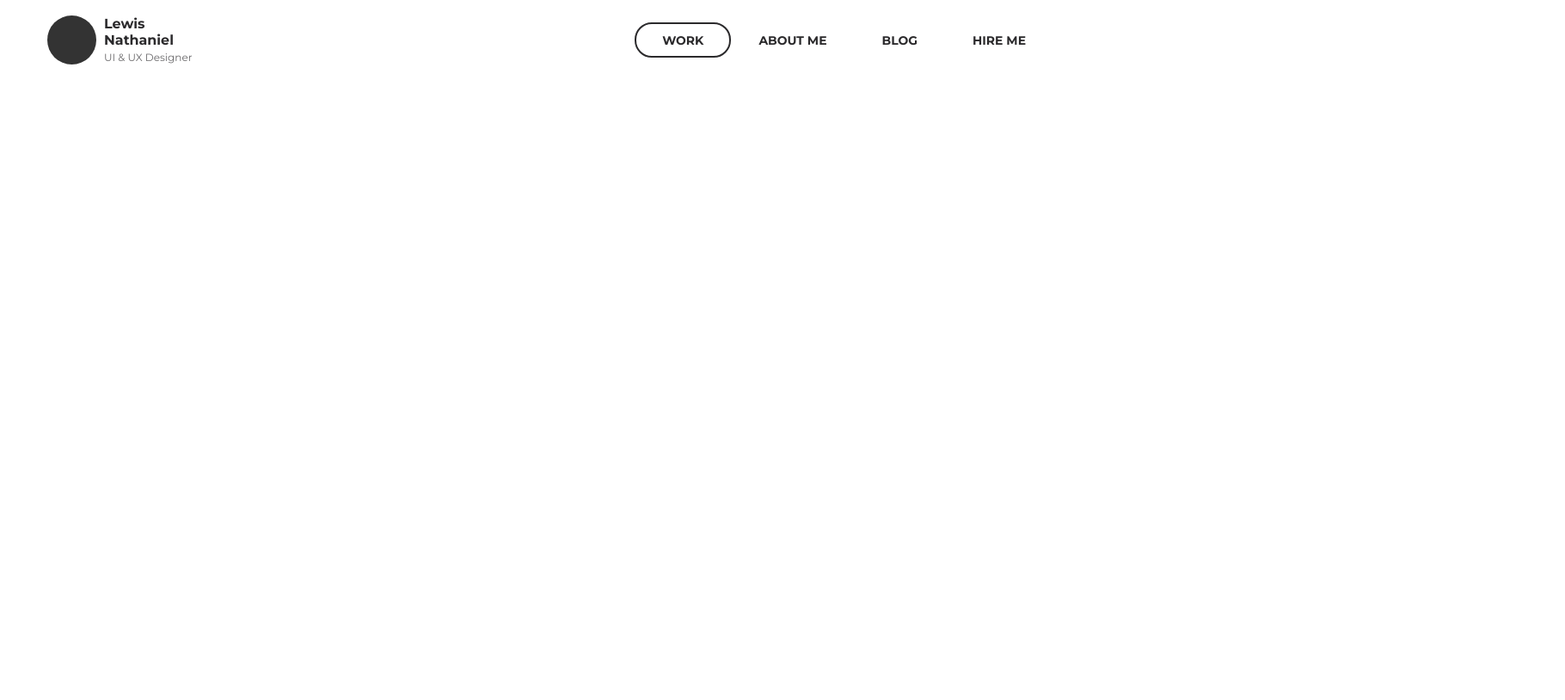
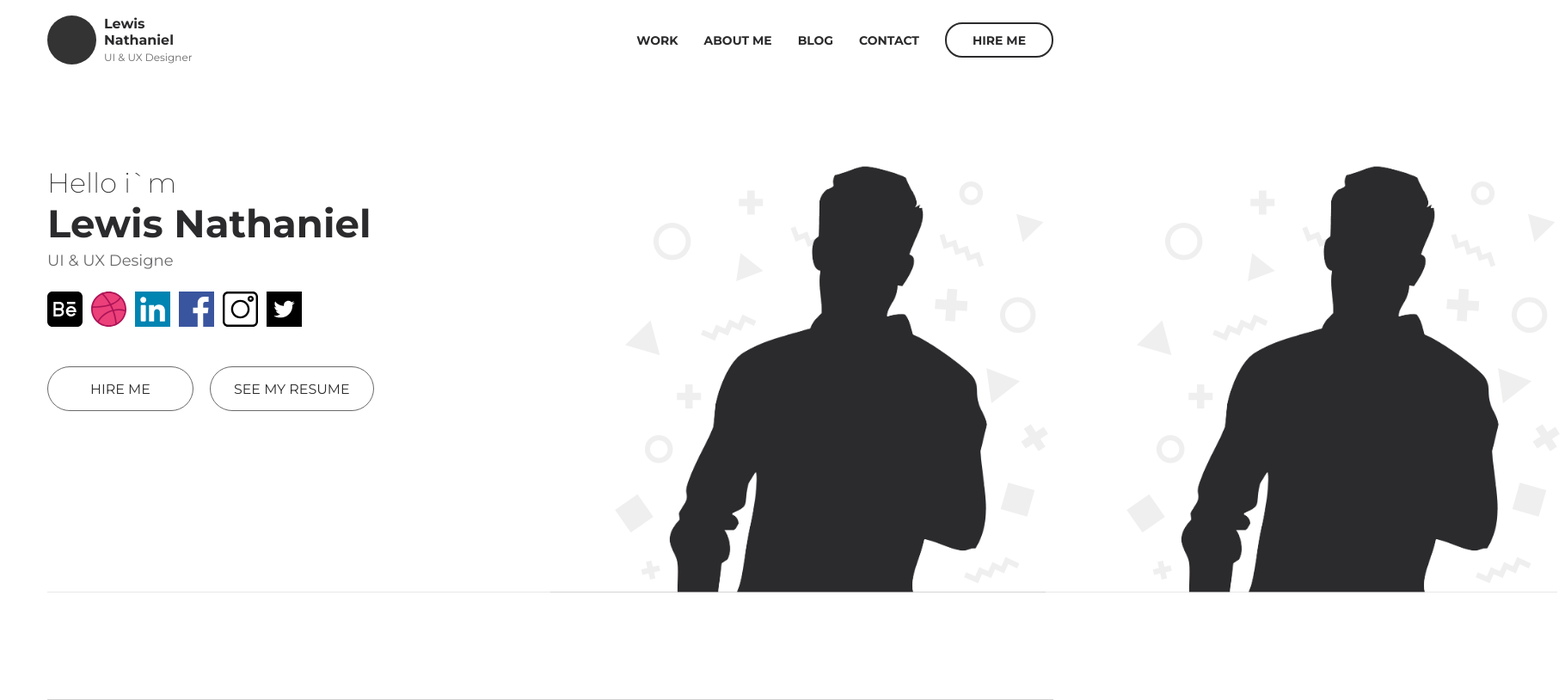
Before and after one commit to shaugsa/DesignerPortfolio, a plain HTML site: page index.html in a window 1280 px wide. Shown: the whole page at 86% size, 1820 px wide, since content can reach past the window. Drawn offline with Linux system fonts and the light colour scheme.

Commit message:
add blocks: intro, btn

```diff
--- /dev/null
+++ b/assets/style/blocks/btn.less
@@ -0,0 +1,41 @@
+// main: ../style.less
+
+.btn{
+    display: inline-block;
+    vertical-align: top;
+    padding: 1.1rem 1.8rem;
+    min-width: 170px;
+
+    border: 1px solid @gray;
+    border-radius: 30px;
+    background: none;
+    cursor: pointer;
+
+    font-family: inherit;
+    font-size: 1.06rem;
+    line-height: 1.1;
+    color: @black;
+    text-transform: uppercase;
+    text-decoration: none;
+    text-align: center;
+
+    transition:
+    background-color .2s linear,
+    color .2s linear,
+    box-shadow .2s linear;
+
+    &:focus{
+        outline: none;
+    }
+
+    &:hover{
+      background-color: @black;
+      box-shadow: 2px 2px 10px rgba(#000, .24);
+      color: @white;
+    }
+
+    + .btn{
+        margin-left: 1rem;
+    }
+
+}
--- a/assets/style/blocks/intro.less
+++ b/assets/style/blocks/intro.less
@@ -1,7 +1,41 @@
 // main: ../style.less
 
 .intro{
-    width: 200px;
-    height: 200px;
-    background-color: #ccc;
+    padding-top: 100px;
 }
+
+.intro__inner{
+    background: url(/assets/images/intro/photo.png) right top no-repeat;
+    display: flex;
+    padding-bottom: 120px;
+    border-bottom: 1px solid rgba(@gray, .3);
+}
+
+.intro__content{
+    width: 50%;
+}
+
+.intro__subtitle{
+    font-size: 2.13rem;
+    color: @black;
+    font-weight: 200;
+}
+
+.intro__title{
+    margin-bottom: 5px;
+
+    font-size: 3rem;
+    color: @black;
+    font-weight: 700;
+}
+
+.intro__text{
+    margin-bottom: 25px;
+
+    font-size: 1.2rem;
+    color: rgba(@black, .7);
+}
+
+.intro__photo{
+    width: 50%;
+}
--- a/assets/style/blocks/nav.less
+++ b/assets/style/blocks/nav.less
@@ -2,11 +2,13 @@
 
 .nav{
     display: flex;
+    align-items: center;
     height: 100%;
 }
 
 .nav__link{
-    padding: 0.66rem 2rem;
+    margin-left: 30px;
+    position: relative;
 
     font-size: 0.93rem;
     color: @black;
@@ -14,11 +16,41 @@
     font-weight: 700;
     text-decoration: none;
 
-    border:2px solid transparent;
-    border-radius: 20px;
+    &:after{
+        content: "";
+        width: 0;
+        height: 2px;
+        background-color: @black;
 
-    &:hover,
-    &.active{
-        border-color: @black;
+        position: absolute;
+        bottom: -5px;
+        left: 0;
+        z-index: 1;
+
+        transition: width .2s linear;
+    }
+
+    &:hover:not(.nav__link--btn){
+
+        &:after{
+            width: 100%;
+        }
+    }
+
+    // modifivators
+
+    &--btn{
+        padding: 0.66rem 2rem;
+        border:2px solid @black;
+        border-radius: 20px;
+
+        transition:
+        background-color .2s linear,
+        color .2s linear;
+
+        &:hover{
+            background-color: @black;
+            color: @white;
+        }
     }
 }
--- /dev/null
+++ b/assets/style/blocks/social.less
@@ -0,0 +1,22 @@
+// main: ../style.less
+
+.social{
+    display: flex;
+    margin-bottom: 42px;
+}
+
+.social__link{
+    text-decoration: none;
+    margin-right: 10px;
+
+    transition: transform .2s linear;
+
+    &:hover{
+        transform: translateY(-5px);
+    }
+}
+
+.social__link img{
+    width: 41px;
+    height: 41px;
+}
--- a/assets/style/style.less
+++ b/assets/style/style.less
@@ -13,6 +13,10 @@ body{
     color: @black;
 }
 
+h1, h2, h3, h4, h5, h6{
+    margin: 0;
+}
+
 *,
 *:before,
 *:after{
@@ -25,3 +29,6 @@ body{
 @import "blocks/header";
 @import "blocks/user";
 @import "blocks/nav";
+@import "blocks/intro";
+@import "blocks/social";
+@import "blocks/btn";
--- a/assets/style/vars.less
+++ b/assets/style/vars.less
@@ -2,6 +2,6 @@
 //  main: style.less
 
 @black: #2B2A2C;
-@grey: #6A696B;
+@gray: #6A696B;
 @grey-light: #8D8D8E;
 @white: #ffffff;
--- a/index.html
+++ b/index.html
@@ -6,7 +6,7 @@
     <meta name="viewport" content="width=device-width, initial-scale=1.0">
     <link rel="preconnect" href="https://fonts.googleapis.com">
     <link rel="preconnect" href="https://fonts.gstatic.com" crossorigin>
-    <link href="https://fonts.googleapis.com/css2?family=Montserrat:ital,wght@0,300;0,400;0,700;1,300&display=swap" rel="stylesheet">
+    <link href="https://fonts.googleapis.com/css2?family=Montserrat:ital,wght@0,200,300;0,400;0,700;1,300&display=swap" rel="stylesheet">
     <link rel="stylesheet" href="assets/style/style.css">
     <title>DesignerPortfolio</title>
 </head>
@@ -30,14 +30,63 @@
                     </div>
                 </div>
                 <nav class="nav">
-                    <a class="nav__link active" href="">WORK</a>
-                    <a class="nav__link" href="">ABOUT ME</a>
-                    <a class="nav__link" href="">BLOG</a>
-                    <a class="nav__link" href="">HIRE ME</a>
+                    <a class="nav__link" href="#">WORK</a>
+                    <a class="nav__link" href="#">ABOUT ME</a>
+                    <a class="nav__link" href="#">BLOG</a>
+                    <a class="nav__link" href="#">contact</a>
+                    <a class="nav__link nav__link--btn" href="#">HIRE ME</a>
+
                 </nav>
             </div>
         </div>
-    </header>
+    </header> <!-- /.header-->
+
+
+    <!--intro-->
+    <section class="intro">
+        <div class="container">
+
+           <div class="intro__inner">
+               <div class="intro__content">
+                    <h2 class="intro__subtitle">
+                        Hello i`m
+                    </h2>
+                    <h1 class="intro__title">
+                        Lewis Nathaniel
+                    </h1>
+                    <div class="intro__text">UI &amp; UX Designe</div>
+
+                    <div class="social">
+                        <a class="social__link" href="#">
+                            <img src="assets/images/icons/behance.svg" alt="">
+                        </a>
+                        <a class="social__link" href="#">
+                            <img src="assets/images/icons/dribbble.svg" alt="">
+                        </a>
+                        <a class="social__link" href="#">
+                            <img src="assets/images/icons/linkedin.svg" alt="">
+                        </a>
+                        <a class="social__link" href="#">
+                            <img src="assets/images/icons/facebook.svg" alt="">
+                        </a>
+                        <a class="social__link" href="#">
+                            <img src="assets/images/icons/instagram.svg" alt="">
+                        </a>
+                        <a class="social__link" href="#">
+                            <img src="assets/images/icons/twitter.svg" alt="">
+                        </a>
+                    </div>
+
+                    <a class="btn" href="#">hire me</a>
+                    <button class="btn" type="button" href="#">see my resume</button>
+               </div>
+               <div class="intro__photo">
+                    <img src="assets/images/intro/photo.png" alt="">
+               </div>
+           </div>
+
+        </div>
+    </section>
 
 
 </body>
```
Also changed, not shown: assets/images/icons/behance.svg (added), assets/images/icons/dribbble.svg (added), assets/images/icons/facebook.svg (added), assets/images/icons/instagram.svg (added), assets/images/icons/linkedin.svg (added), assets/images/icons/twitter.svg (added), assets/images/intro/photo.png (added), assets/style/blocks/nav.css (deleted), assets/style/style.css.
